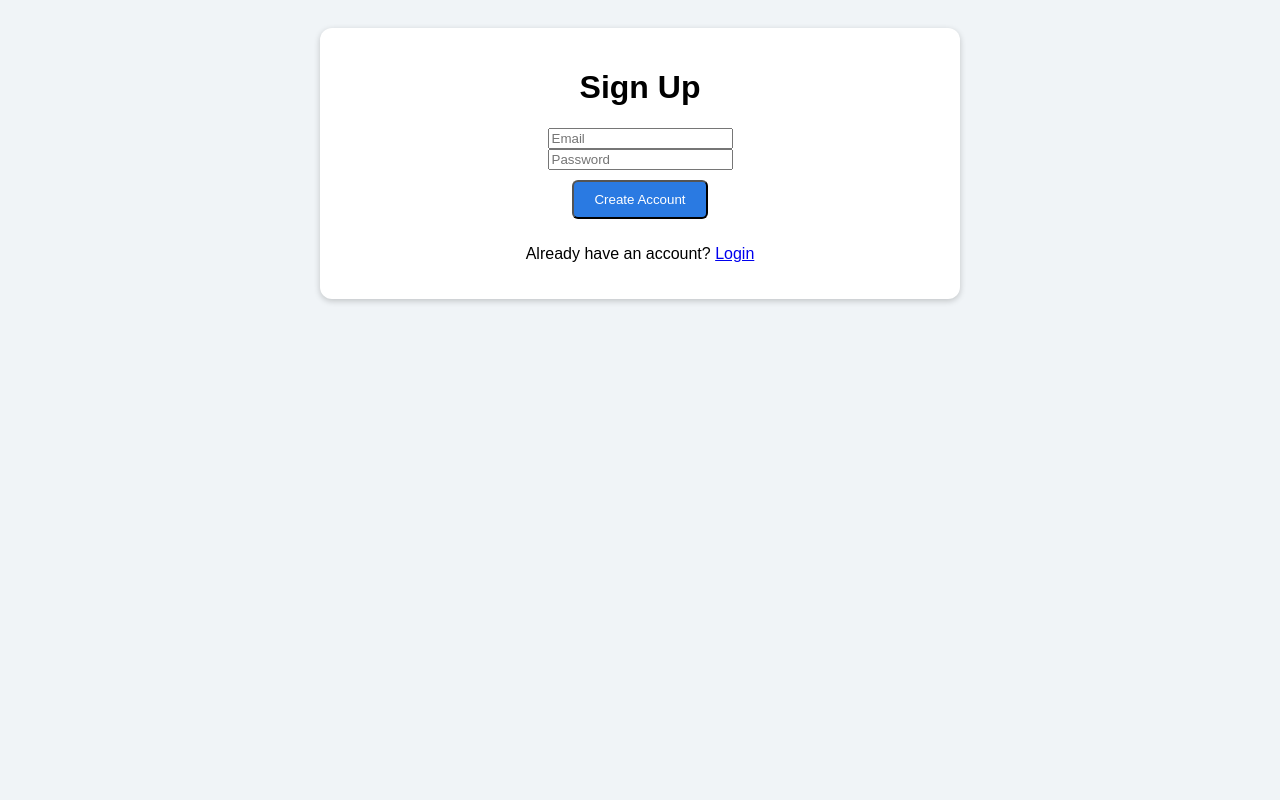
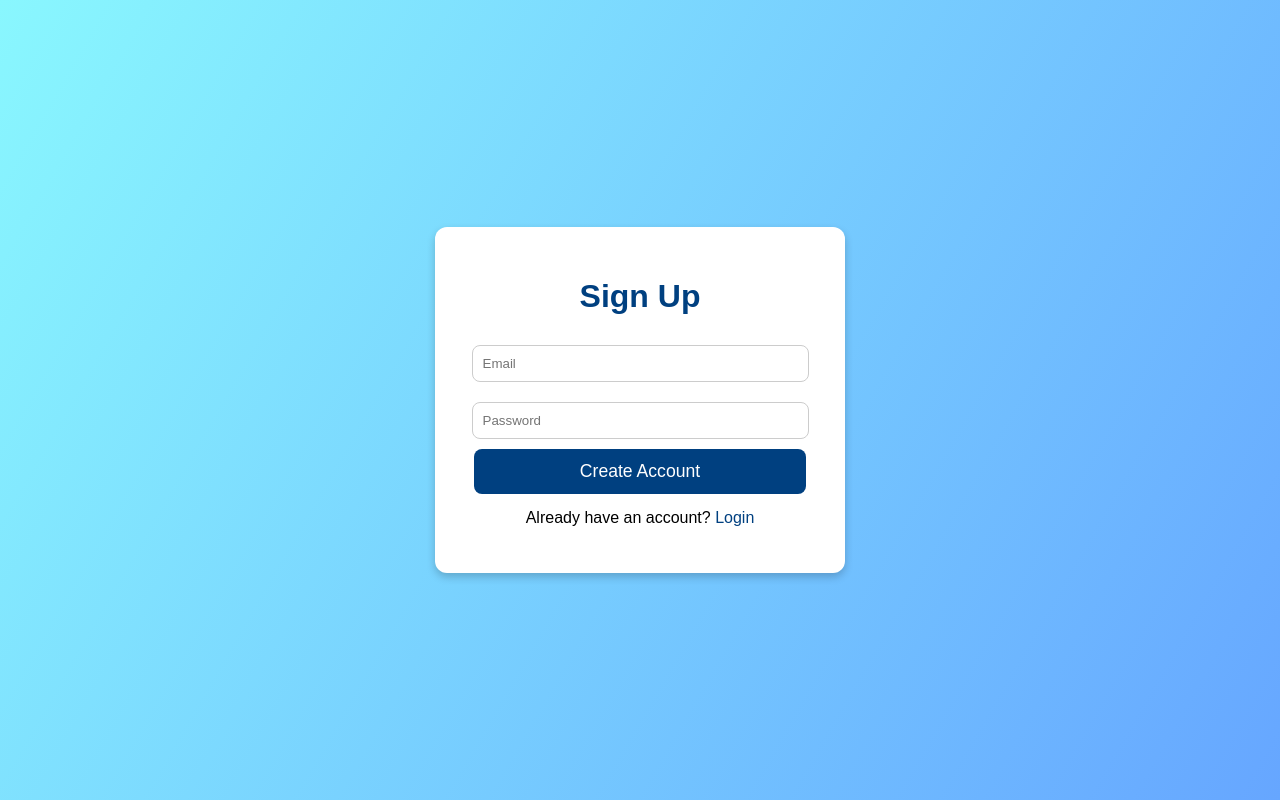
Before and after one commit to acroofing2020-del/Tackletarts-giveaways, a website: page public/signup.html in a window 1280 px wide. Drawn offline with Linux system fonts and the light colour scheme.

Commit message:
Update signup.html

```diff
--- a/public/signup.html
+++ b/public/signup.html
@@ -1,19 +1,76 @@
-<!doctype html>
+<!DOCTYPE html>
 <html lang="en">
 <head>
-  <meta charset="utf-8">
-  <title>Sign Up</title>
-  <link rel="stylesheet" href="style.css">
+  <meta charset="UTF-8">
+  <title>Sign Up - Tackle Tarts</title>
+  <style>
+    body {
+      font-family: Arial, sans-serif;
+      background: linear-gradient(120deg, #89f7fe, #66a6ff);
+      display: flex;
+      align-items: center;
+      justify-content: center;
+      height: 100vh;
+      margin: 0;
+    }
+    .form-box {
+      background: #fff;
+      padding: 30px;
+      border-radius: 12px;
+      box-shadow: 0 4px 8px rgba(0,0,0,0.2);
+      width: 350px;
+      text-align: center;
+    }
+    h1 { margin-bottom: 20px; color: #004080; }
+    input {
+      width: 90%;
+      padding: 10px;
+      margin: 10px 0;
+      border: 1px solid #ccc;
+      border-radius: 8px;
+    }
+    button {
+      padding: 12px 20px;
+      width: 95%;
+      border: none;
+      background: #004080;
+      color: #fff;
+      border-radius: 8px;
+      font-size: 1.1em;
+      cursor: pointer;
+      transition: background 0.3s;
+    }
+    button:hover { background: #0066cc; }
+    p { margin-top: 15px; }
+    a { color: #004080; text-decoration: none; }
+    a:hover { text-decoration: underline; }
+  </style>
 </head>
 <body>
-  <div class="wrap">
+  <div class="form-box">
     <h1>Sign Up</h1>
-    <form method="POST" action="/signup">
-      <input type="email" name="email" placeholder="Email" required><br>
-      <input type="password" name="password" placeholder="Password" required><br>
-      <button type="submit" class="btn">Create Account</button>
-    </form>
-    <p>Already have an account? <a href="login.html">Login</a></p>
+    <input id="email" type="email" placeholder="Email" required>
+    <input id="password" type="password" placeholder="Password" required>
+    <button onclick="signup()">Create Account</button>
+    <p>Already have an account? <a href="/login.html">Login</a></p>
   </div>
+
+  <script>
+    async function signup() {
+      const email = document.getElementById("email").value;
+      const password = document.getElementById("password").value;
+      const res = await fetch("/api/signup", {
+        method: "POST",
+        headers: { "Content-Type": "application/json" },
+        body: JSON.stringify({ email, password })
+      });
+      if (res.ok) {
+        alert("✅ Signup successful! Please log in.");
+        window.location.href = "/login.html";
+      } else {
+        alert("❌ Signup failed.");
+      }
+    }
+  </script>
 </body>
 </html>
```
